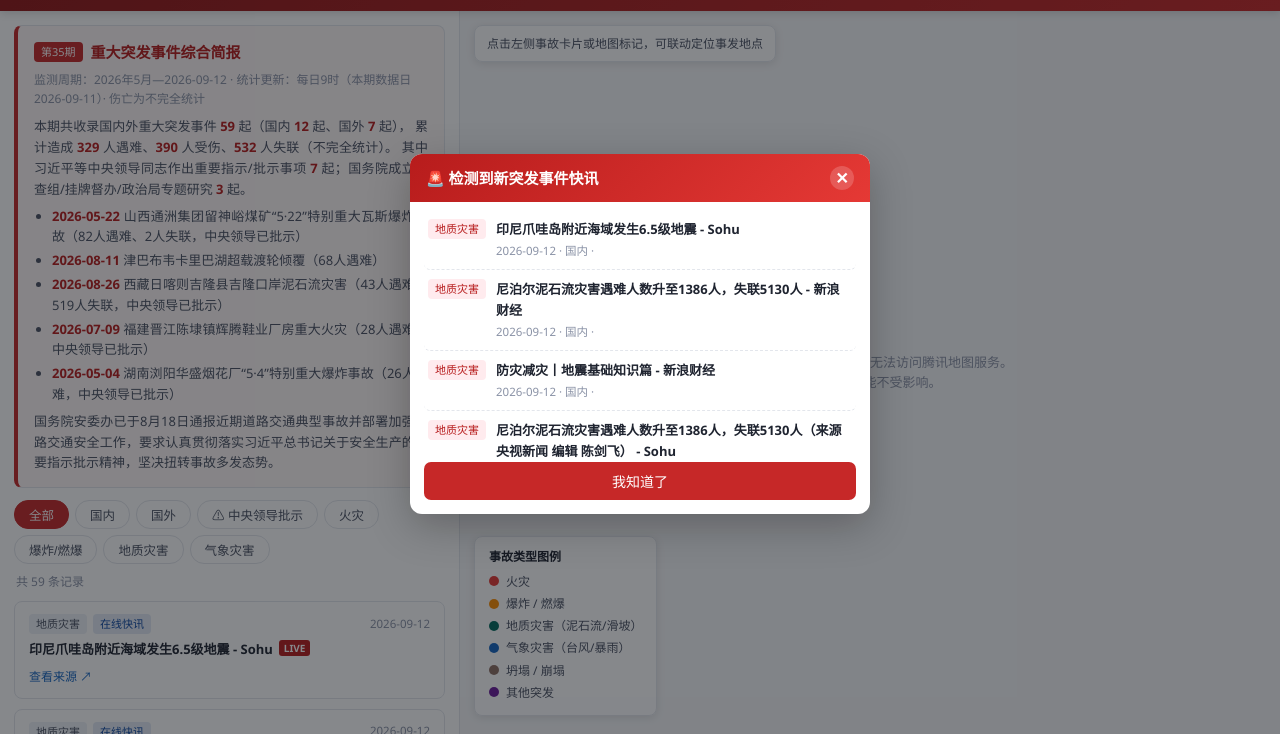
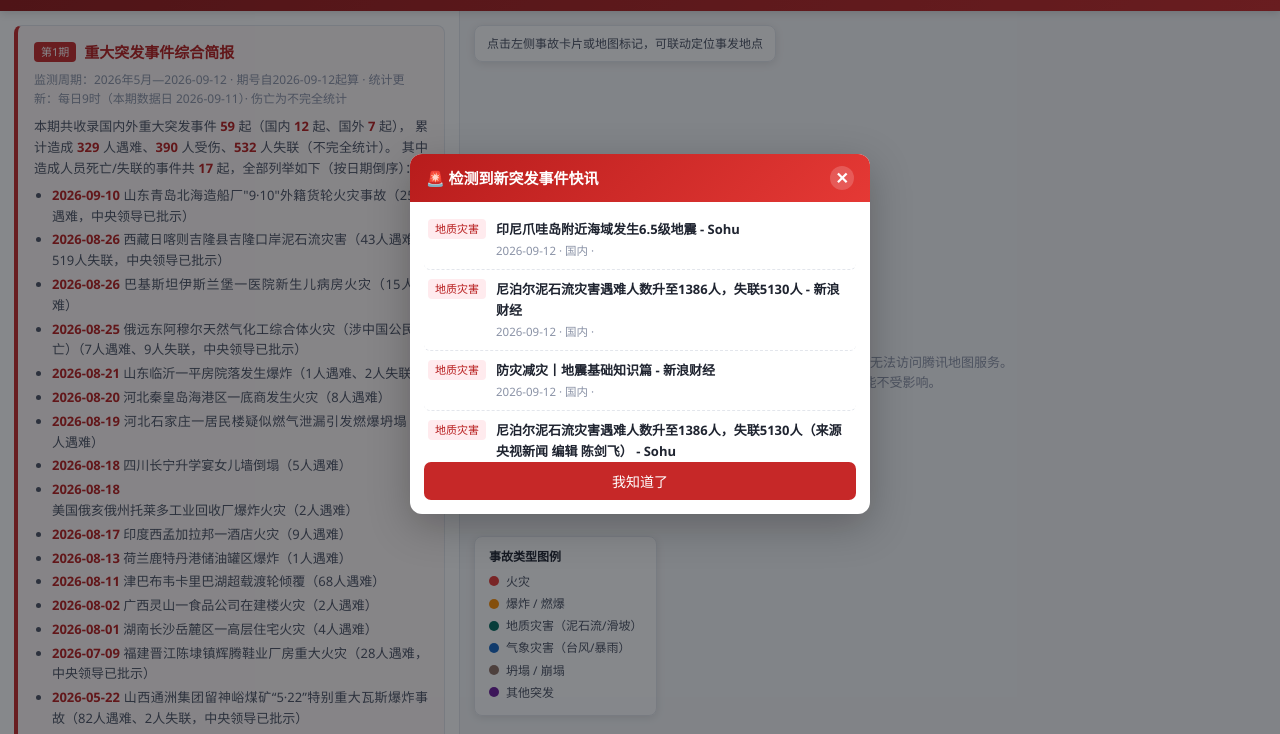
Before and after one commit to liudi7675/incident-monitor, a plain HTML site: page index.html in a window 1280 px wide. Shown: the part 66-800 px from the top of the page. Drawn offline with Linux system fonts and the light colour scheme.

Commit message:
简报修复: 列出全部死亡/失联事件(含青岛), 期号自2026-09-12起算第1期每日递增, 清理预览注入属性

```diff
--- a/index.html
+++ b/index.html
@@ -262,7 +262,7 @@
   <!-- 左栏：简报与列表 -->
   <section id="feedPane">
     <div id="briefCard">
-      <h2><span class="tag">第35期</span>重大突发事件综合简报</h2>
+      <h2><span class="tag" id="issueTag">第1期</span>重大突发事件综合简报</h2>
       <div id="briefMeta"></div>
       <div id="briefBody"></div>
     </div>
@@ -590,6 +590,14 @@
   return localDateStr(d);
 }
 
+/* 期号：从 2026-09-12 起算，当日为第1期，之后每日递增 */
+const ISSUE_START = '2026-09-12';
+function issueNo(day) {
+  const d1 = new Date(ISSUE_START + 'T00:00:00');
+  const d2 = new Date(day + 'T00:00:00');
+  return Math.max(1, Math.floor((d2 - d1) / 86400000) + 1);
+}
+
 function computeStatsSnapshot(day) {
   const all = [...INCIDENTS, ...liveFlashes];
   const dom = INCIDENTS.filter(i => i.scope === 'dom');
@@ -599,24 +607,29 @@
   const missing = all.reduce((s, i) => s + (i.missing || 0), 0);
   const instrCount = all.filter(i => i.instr).length;
   const provs = new Set(INCIDENTS.filter(i => i.prov).map(i => i.prov));
-  const top = [...INCIDENTS].filter(i => i.deaths && i.deaths >= 5).sort((a, b) => b.deaths - a.deaths).slice(0, 5);
+  /* 全部造成人员死亡或失联的事件（按日期倒序完整列出，不截断） */
+  const fatal = [...INCIDENTS]
+    .filter(i => (i.deaths && i.deaths > 0) || (i.missing && i.missing > 0))
+    .sort((a, b) => (b.date || '').localeCompare(a.date || ''));
   const topGroup = INCIDENTS.filter(i => /调查组|挂牌|督办|政治局/.test(i.instr || '')).length;
 
   const briefHTML = `
     本期共收录国内外重大突发事件 <b>${all.length}</b> 起（国内 <b>${dom.length}</b> 起、国外 <b>${intl.length}</b> 起），
     累计造成 <b>${deaths}</b> 人遇难、<b>${injured}</b> 人受伤、<b>${missing}</b> 人失联（不完全统计）。
+    其中造成人员死亡/失联的事件共 <b>${fatal.length}</b> 起，全部列举如下（按日期倒序）：
+    <ul>
+      ${fatal.map(i => `<li><b>${i.date}</b> ${i.title}（${i.deaths ? i.deaths + '人遇难' : ''}${i.deaths && i.missing ? '、' : ''}${i.missing ? i.missing + '人失联' : ''}${i.instr ? '，中央领导已批示' : ''}）</li>`).join('')}
+    </ul>
     其中习近平等中央领导同志作出重要指示/批示事项 <b>${instrCount}</b> 起；国务院成立调查组/挂牌督办/政治局专题研究 <b>${topGroup}</b> 起。
-    <ul>
-      ${top.map(i => `<li><b>${i.date}</b> ${i.title}（${i.deaths}人遇难${i.missing ? '、' + i.missing + '人失联' : ''}${i.instr ? '，中央领导已批示' : ''}）</li>`).join('')}
-    </ul>
     <div style="margin-top:6px">国务院安委办已于8月18日通报近期道路交通典型事故并部署加强道路交通安全工作，要求认真贯彻落实习近平总书记关于安全生产的重要指示批示精神，坚决扭转事故多发态势。</div>
   `;
 
   return {
     day,
+    issue: issueNo(day),
     stats: { count: all.length, deaths, instr: instrCount, prov: provs.size },
     briefHTML,
-    meta: `监测周期：2026年5月—${localDateStr(new Date())} · 统计更新：每日9时（本期数据日 ${day}）· 伤亡为不完全统计`,
+    meta: `监测周期：2026年5月—${localDateStr(new Date())} · 期号自${ISSUE_START}起算 · 统计更新：每日9时（本期数据日 ${day}）· 伤亡为不完全统计`,
   };
 }
 
@@ -624,6 +637,7 @@
   const day = statsDayKey();
   if (!force && statsSnapshot && statsSnapshot.day === day) return; // 当日已冻结
   statsSnapshot = computeStatsSnapshot(day);
+  $('#issueTag').textContent = `第${statsSnapshot.issue}期`;
   $('#stCount').textContent = statsSnapshot.stats.count;
   $('#stDeaths').textContent = statsSnapshot.stats.deaths;
   $('#stInstruct').textContent = statsSnapshot.stats.instr;
```
